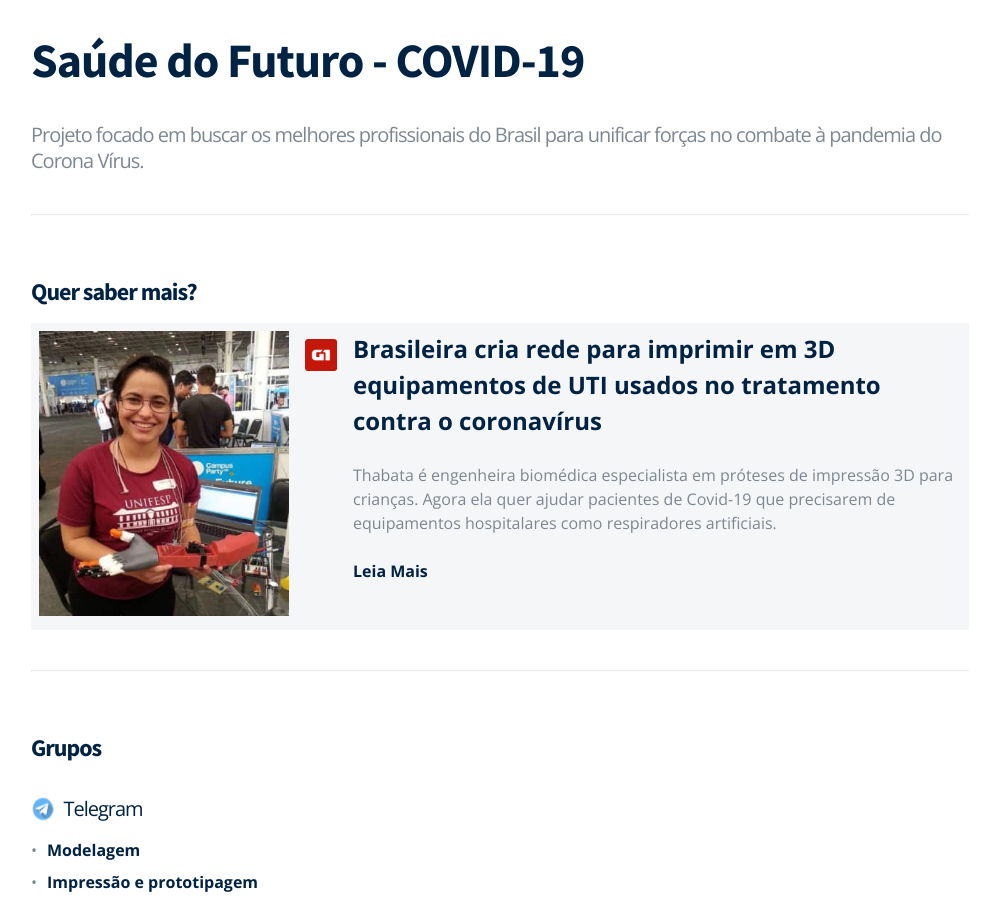
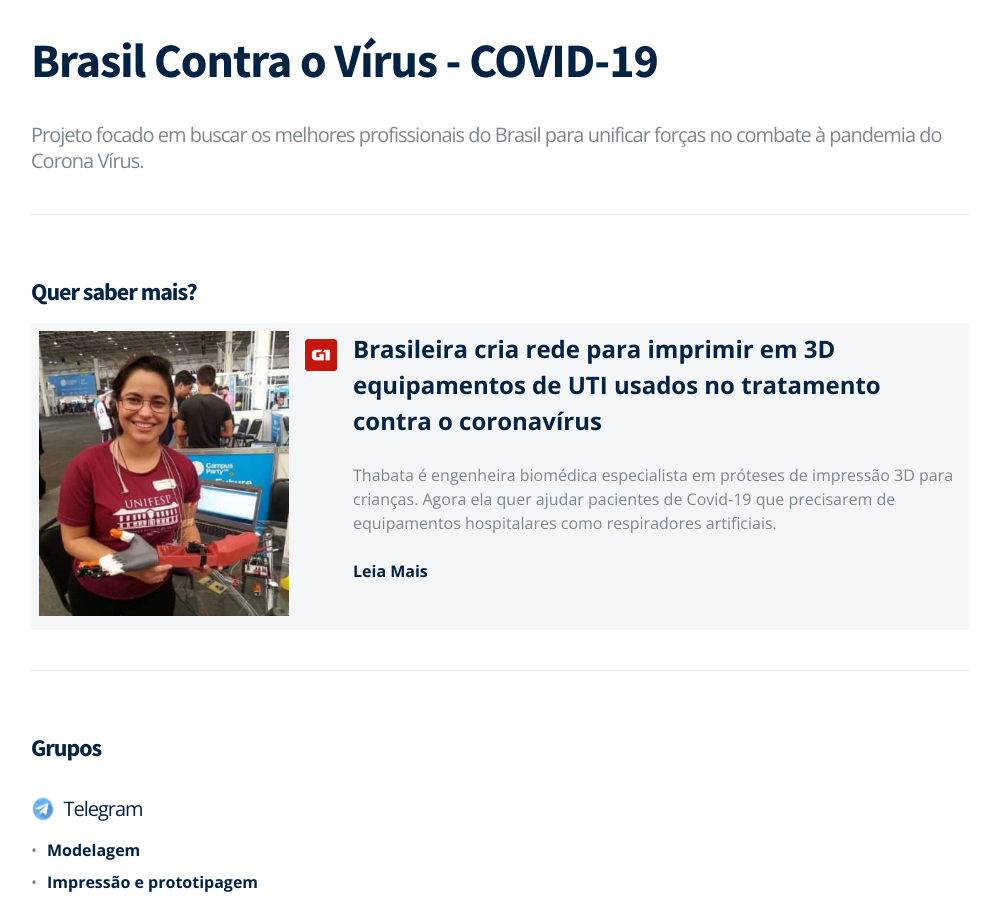
Before and after one commit to brasilcontraovirus/brasilcontraovirus.github.io, a Jekyll site: the page built from index.md, in a window 1280 px wide and 900 px high. Shown: the whole window, without its empty margins (140-1123 px from the left). Built offline with Jekyll 4.4.1, drawn with Linux system fonts in a browser that asks for light colours; our own code applies the rules of GitHub Pages for plain Markdown files.

Commit message:
Brasil contra o vírus

```diff
--- a/index.md
+++ b/index.md
@@ -1,4 +1,4 @@
-# Saúde do Futuro - COVID-19
+# Brasil Contra o Vírus - COVID-19
 
 ## Projeto focado em buscar os melhores profissionais do Brasil para unificar forças no combate à pandemia do Corona Vírus.
 
```
